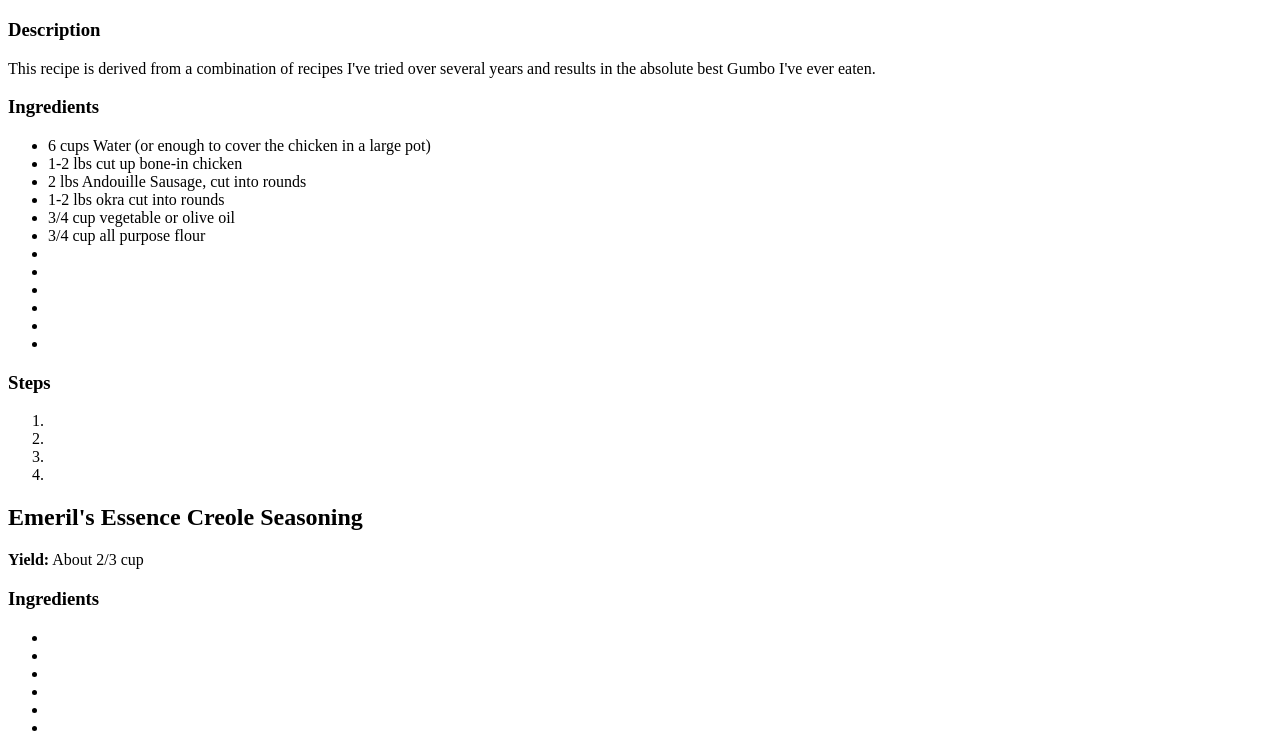
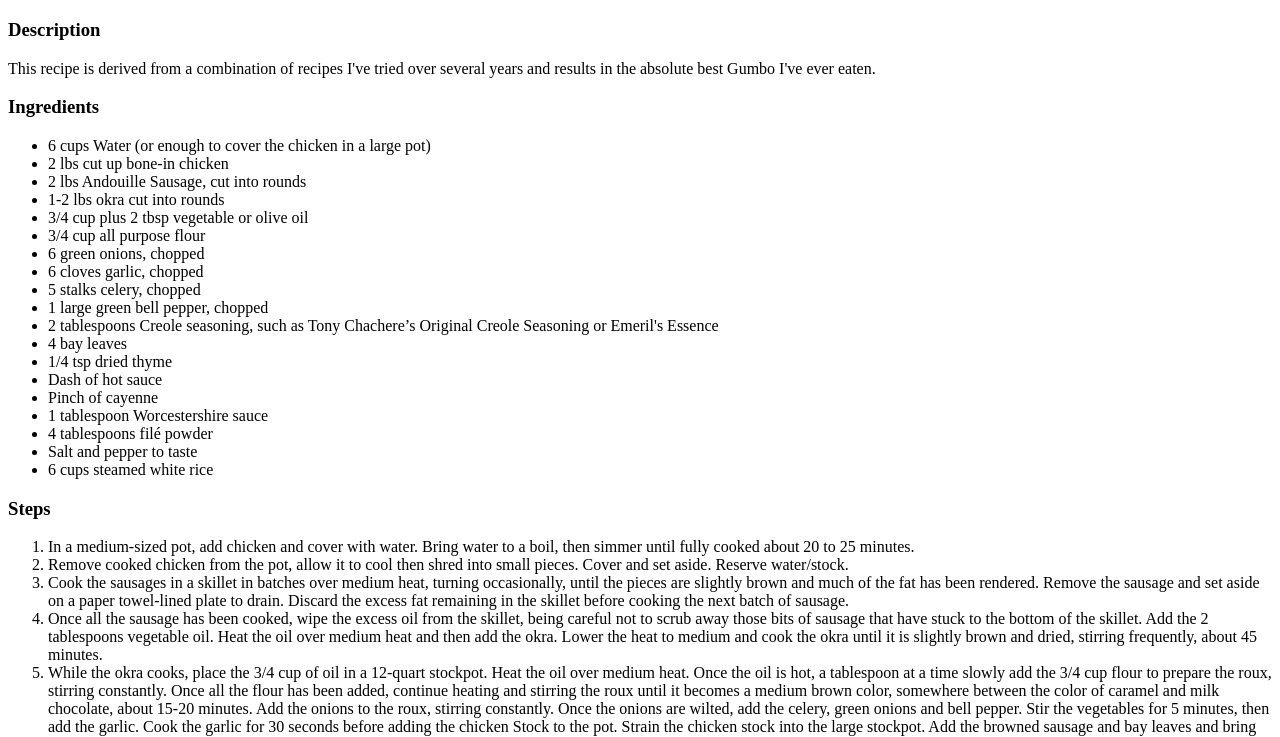
Before and after one commit to Zinayus/odin-recipes, a plain HTML site: page recipes/gumbo-recipe.html in a window 1280 px wide. Shown: the part 61-798 px from the top of the page. Drawn offline with Linux system fonts and the light colour scheme.

Commit message:
Updated recipe instructions

```diff
--- a/recipes/gumbo-recipe.html
+++ b/recipes/gumbo-recipe.html
@@ -13,26 +13,35 @@
 
     <ul>
       <li>6 cups Water (or enough to cover the chicken in a large pot)</li>
-      <li>1-2 lbs cut up bone-in chicken</li>
+      <li>2 lbs cut up bone-in chicken</li>
       <li>2 lbs Andouille Sausage, cut into rounds</li>
       <li>1-2 lbs okra cut into rounds</li>
-      <li>3/4 cup vegetable or olive oil</li>
+      <li>3/4 cup plus 2 tbsp vegetable or olive oil</li>
       <li>3/4 cup all purpose flour</li>
-      <li></li>
-      <li></li>
-      <li></li>
-      <li></li>
-      <li></li>
-      <li></li>
+      <li>6 green onions, chopped</li>
+      <li>6 cloves garlic, chopped</li>
+      <li>5 stalks celery, chopped</li>
+      <li>1 large green bell pepper, chopped</li>
+      <li>2 tablespoons Creole seasoning, such as Tony Chachere’s Original Creole Seasoning or Emeril's Essence</li>
+      <li>4 bay leaves</li>
+      <li>1/4 tsp dried thyme</li>
+      <li>Dash of hot sauce</li>
+      <li>Pinch of cayenne</li>
+      <li>1 tablespoon Worcestershire sauce</li>
+      <li>4 tablespoons filé powder</li>
+      <li>Salt and pepper to taste</li>
+      <li>6 cups steamed white rice</li>
     </ul>
 
     <h3>Steps</h3>
 
     <ol>
-      <li></li>
-      <li></li>
-      <li></li>
-      <li></li>
+      <li>In a medium-sized pot, add chicken and cover with water. Bring water to a boil, then simmer until fully cooked about 20 to 25 minutes.</li>
+      <li>Remove cooked chicken from the pot, allow it to cool then shred into small pieces. Cover and set aside. Reserve water/stock.</li>
+      <li>Cook the sausages in a skillet in batches over medium heat, turning occasionally, until the pieces are slightly brown and much of the fat has been rendered. Remove the sausage and set aside on a paper towel-lined plate to drain. Discard the excess fat remaining in the skillet before cooking the next batch of sausage.</li>
+      <li>Once all the sausage has been cooked, wipe the excess oil from the skillet, being careful not to scrub away those bits of sausage that have stuck to the bottom of the skillet. Add the 2 tablespoons vegetable oil. Heat the oil over medium heat and then add the okra. Lower the heat to medium and cook the okra until it is slightly brown and dried, stirring frequently, about 45 minutes. </li>
+      <li>While the okra cooks, place the 3/4 cup of oil in a 12-quart stockpot. Heat the oil over medium heat. Once the oil is hot, a tablespoon at a time slowly add the 3/4 cup flour to prepare the roux, stirring constantly. Once all the flour has been added, continue heating and stirring the roux until it becomes a medium brown color, somewhere between the color of caramel and milk chocolate, about 15-20 minutes. Add the onions to the roux, stirring constantly. Once the onions are wilted, add the celery, green onions and bell pepper. Stir the vegetables for 5 minutes, then add the garlic. Cook the garlic for 30 seconds before adding the chicken Stock to the pot. Strain the chicken stock into the large stockpot. Add the browned sausage and bay leaves and bring everything to a boil over medium-high heat. Then reduce the heat to medium and continue to cook.</li>
+      <li>Once the okra is cooked, add it to the gumbo pot. Continue cooking the gumbo for 60 minutes. Add the reserved chicken and cook for 15 minutes longer. Remove the gumbo from the heat and stir in the Creole seasoning and filé powder. Let the gumbo rest for 15 to 20 minutes. As it cools, oil should form on the top. Skim the oil with a ladle or large spoon and discard.  Stir in the picked crab meat. Taste the gumbo and adjust seasoning with more salt and pepper as needed. Serve the gumbo ladled over steamed rice.</li>
     </ol>
 
     <h2>Emeril's Essence Creole Seasoning</h2>
```
